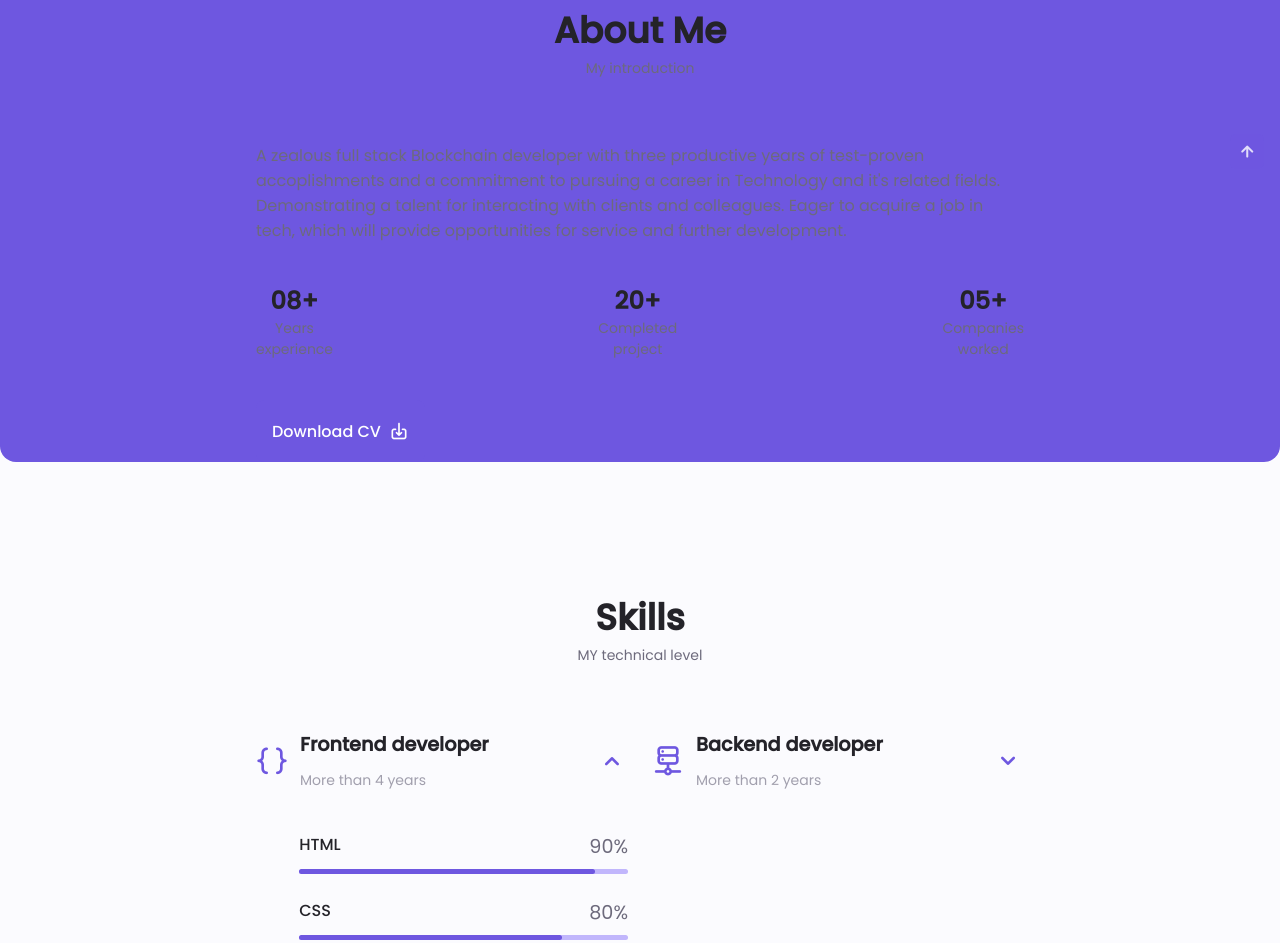
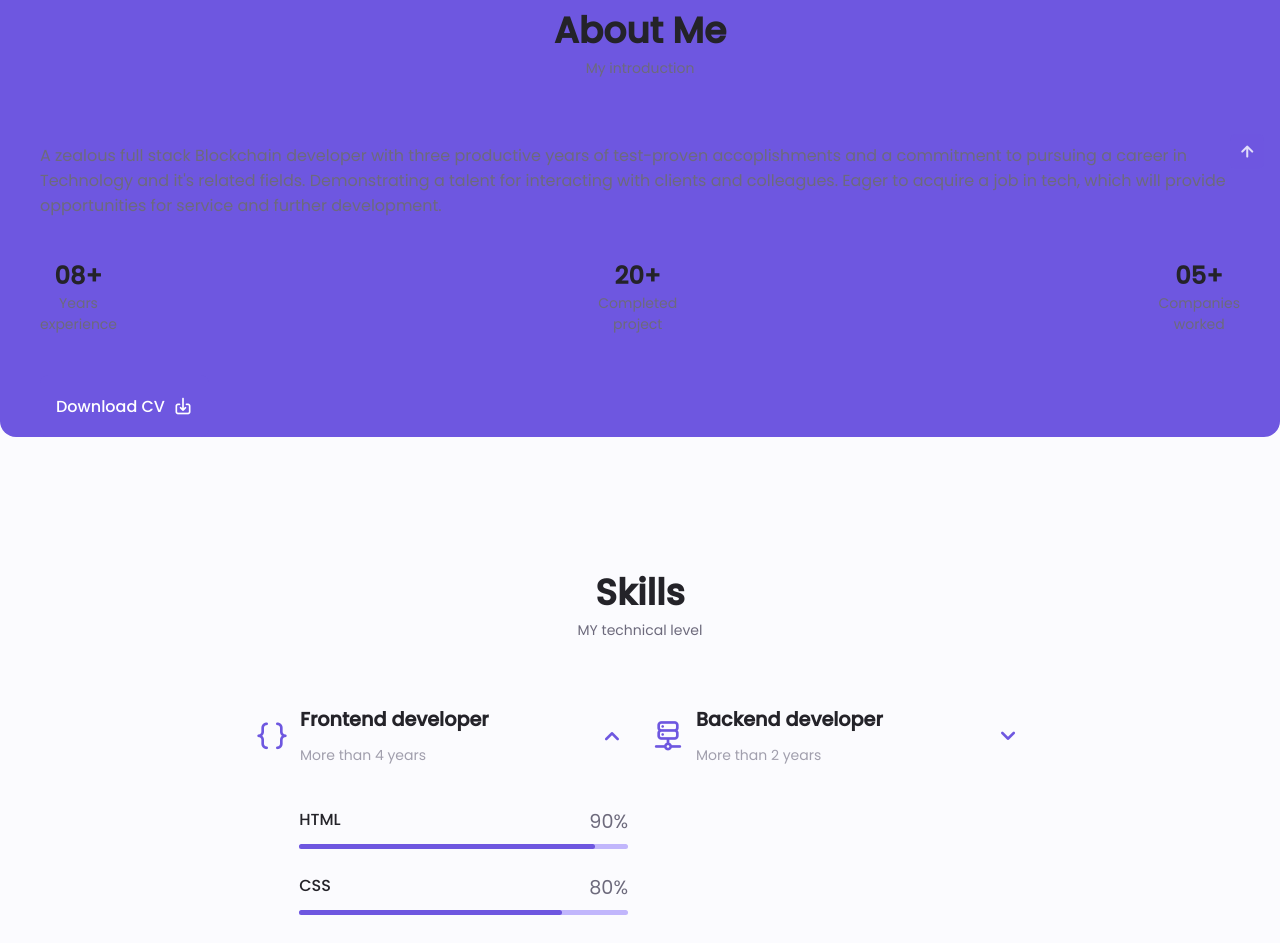
Before and after one commit to paschal533/my-portfolio, a plain HTML site: page index.html in a window 1280 px wide. Shown: the part 791-1734 px from the top of the page. Drawn offline with nearby package versions, Linux system fonts and the light colour scheme; files whose address does not match are found by name.

```diff
--- a/index.html
+++ b/index.html
@@ -141,7 +141,7 @@
                 <h2 class="section__title">About Me</h2>
                 <span class="section__subtitle">My introduction</span>
 
-                <div class="about__container container">
+                <div class="about__container con">
                     <!--=====<img src="assets/img/about.jpg" alt="" class="about__img"> ==-->
 
                     <div class="about__data">
```
